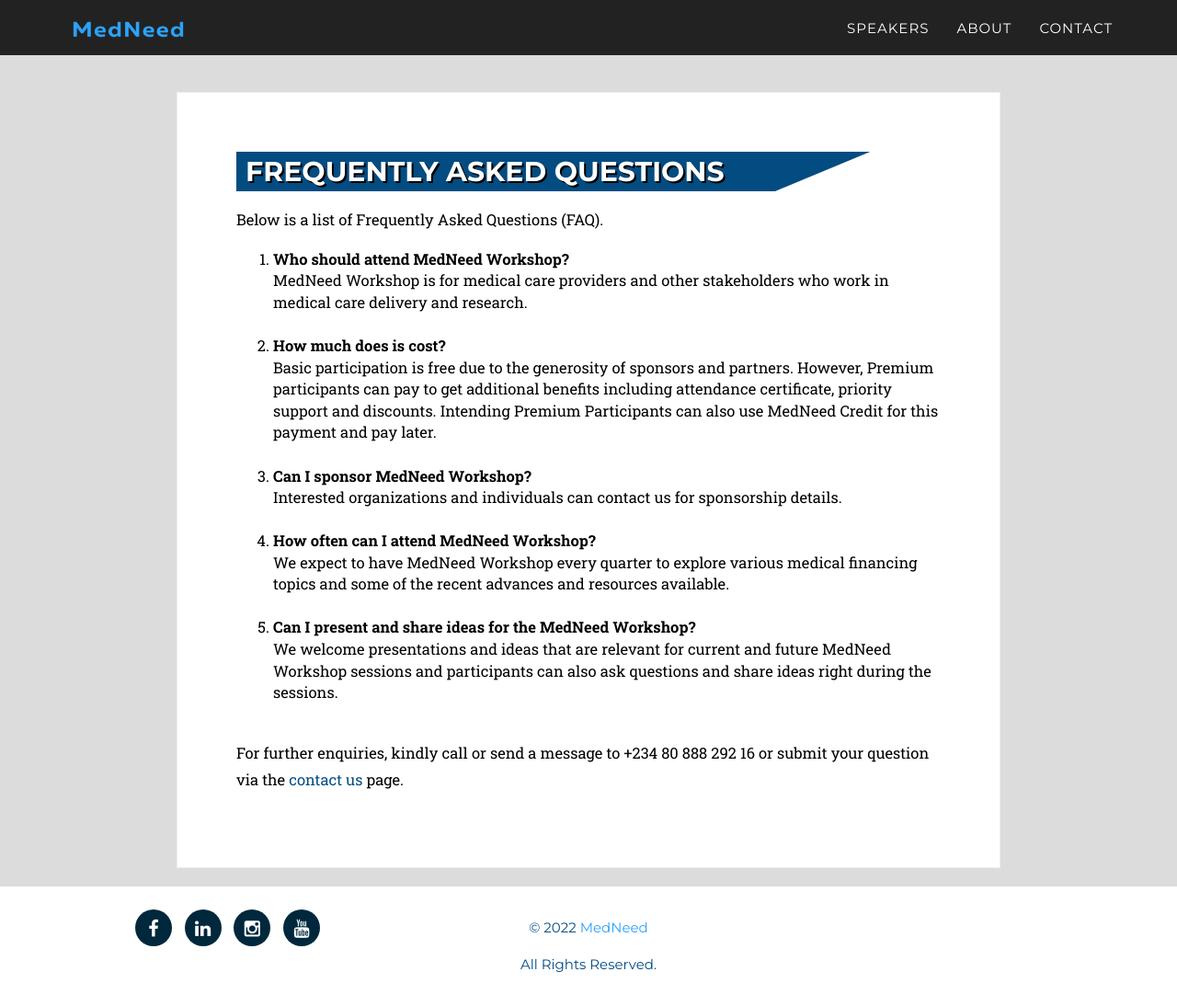
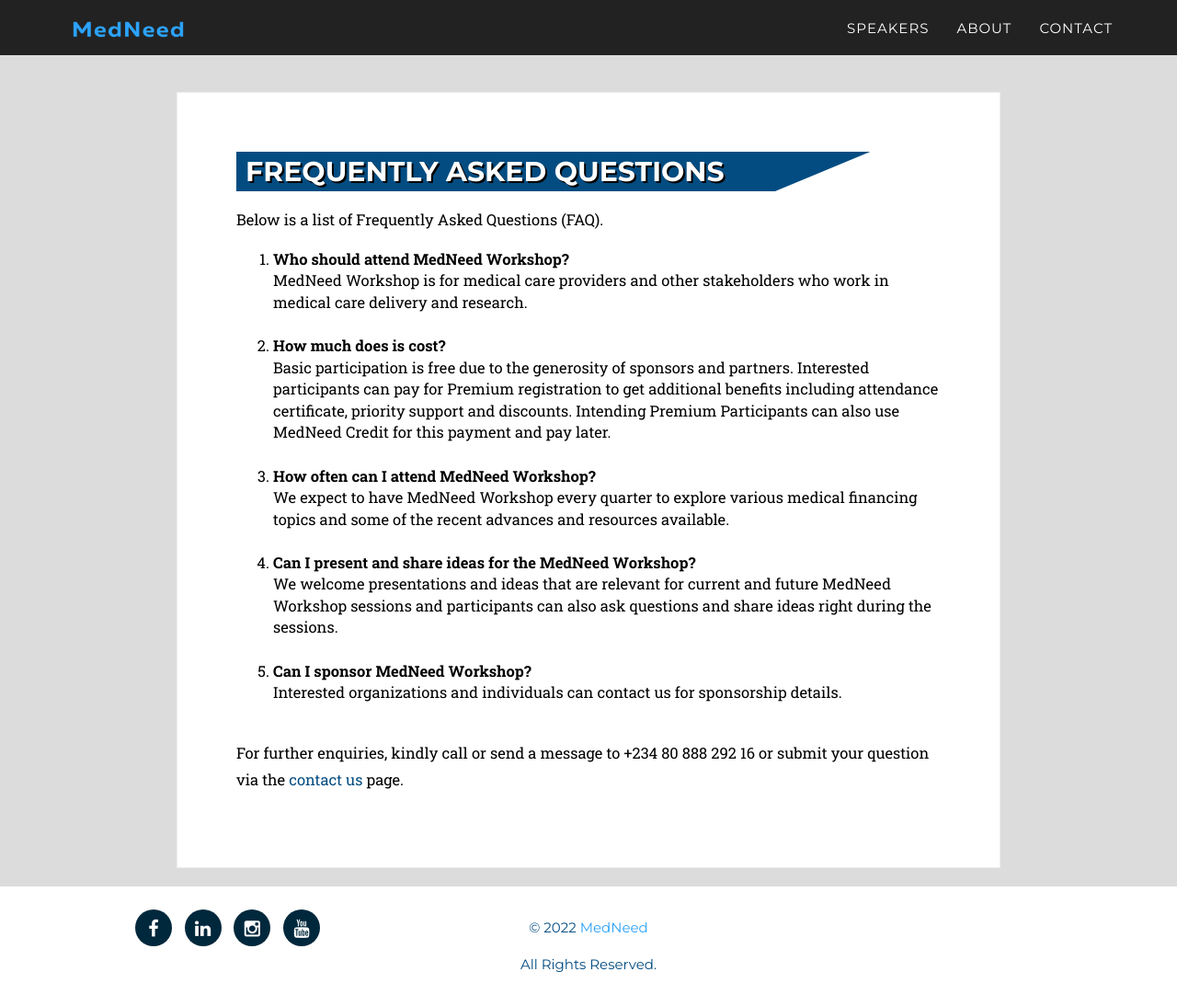
Before and after one commit to Iraneus/workshop, a Jekyll site: the page built from _2017_pages/faqs.html, in a window 1280 px wide and 1094 px high. Shown: the whole window at 92% size. Built offline with Jekyll 4.4.1, drawn with Linux system fonts in a browser that asks for light colours; some web fonts are replaced.

Commit message:
faq and heading colors and other edits

```diff
--- a/_data/twenty_17/faqs.yml
+++ b/_data/twenty_17/faqs.yml
@@ -2,13 +2,13 @@
   answer: MedNeed Workshop is for medical care providers and other stakeholders who work in medical care delivery and research.
 
 - question: How much does is cost?
-  answer: Basic participation is free due to the generosity of sponsors and partners. However, Premium participants can pay to get additional benefits including attendance certificate, priority support and discounts. Intending Premium Participants can also use MedNeed Credit for this payment and pay later.
-
-- question: Can I sponsor MedNeed Workshop?
-  answer: Interested organizations and individuals can contact us for sponsorship details.
+  answer: Basic participation is free due to the generosity of sponsors and partners. Interested participants can pay for Premium registration to get additional benefits including attendance certificate, priority support and discounts. Intending Premium Participants can also use MedNeed Credit for this payment and pay later.
 
 - question: How often can I attend MedNeed Workshop?
   answer: We expect to have MedNeed Workshop every quarter to explore various medical financing topics and some of the recent advances and resources available.
 
 - question: Can I present and share ideas for the MedNeed Workshop?
   answer: We welcome presentations and ideas that are relevant for current and future MedNeed Workshop sessions and participants can also ask questions and share ideas right during the sessions.
+
+- question: Can I sponsor MedNeed Workshop?
+  answer: Interested organizations and individuals can contact us for sponsorship details.
```
